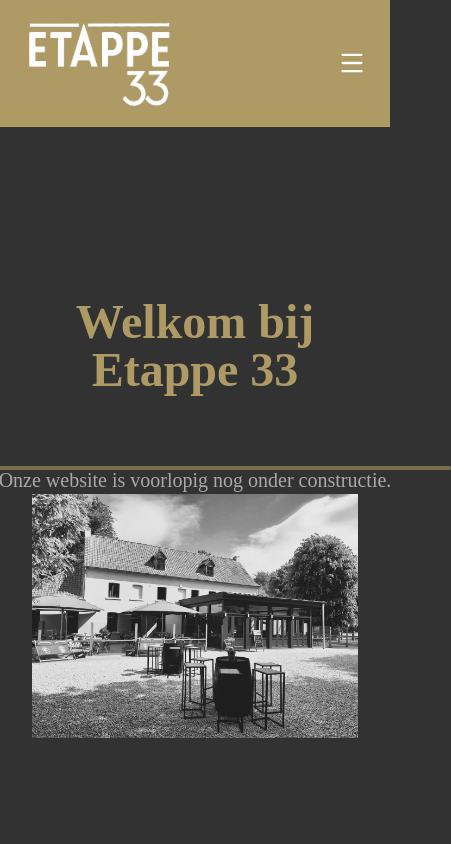
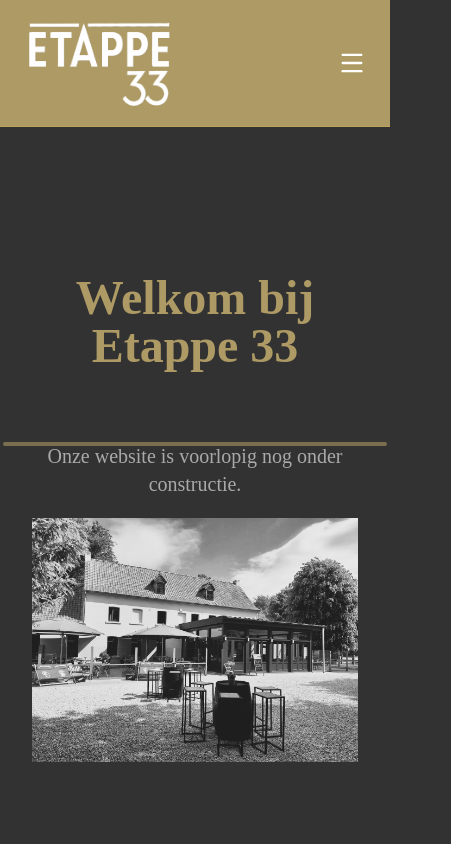
Before and after one commit to jensdesmeyter-cmyk/etappe33, a Next.js app: page / in a window 390 px wide. Shown: the top 844 px of the page, 451 px wide, since content can reach past the window. Built offline with nearby package versions, Linux system fonts and the light colour scheme.

Commit message:
fix mobile

```diff
--- a/app/page.tsx
+++ b/app/page.tsx
@@ -18,7 +18,7 @@
   initial={{ opacity: 0 }}
   animate={{ opacity: 0.6 }}
   transition={{ repeat: Infinity, repeatType: "reverse", duration: 2 }}
-  className="w-128 h-1 bg-[rgb(var(--color_58))] rounded-full mb-6">
+  className="w-96 h-1 bg-[rgb(var(--color_58))] rounded-full mb-6">
      <p className="text-xl text-white text-center">
         Onze website is voorlopig nog onder constructie.
       </p>
@@ -28,7 +28,7 @@
         animate={{ opacity: 1, y: 0 }}
         transition={{ delay: 0, duration: 2 }}
               >
-      <Image src={photo} alt="restaurant" /></motion.p>
+      <Image src={photo} alt="restaurant" className='pt-12'/></motion.p>
     </main>
   );
 }
```
